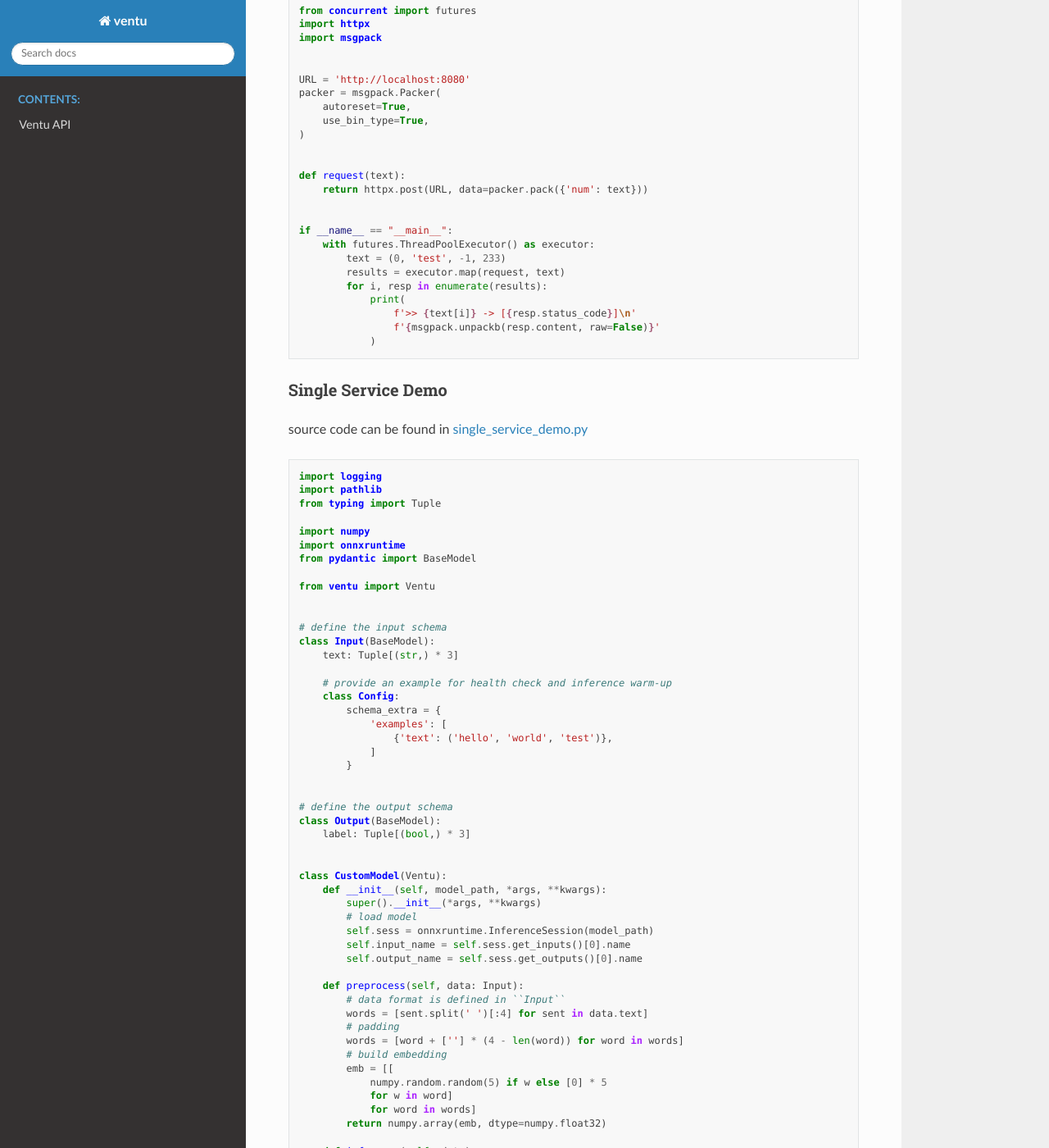
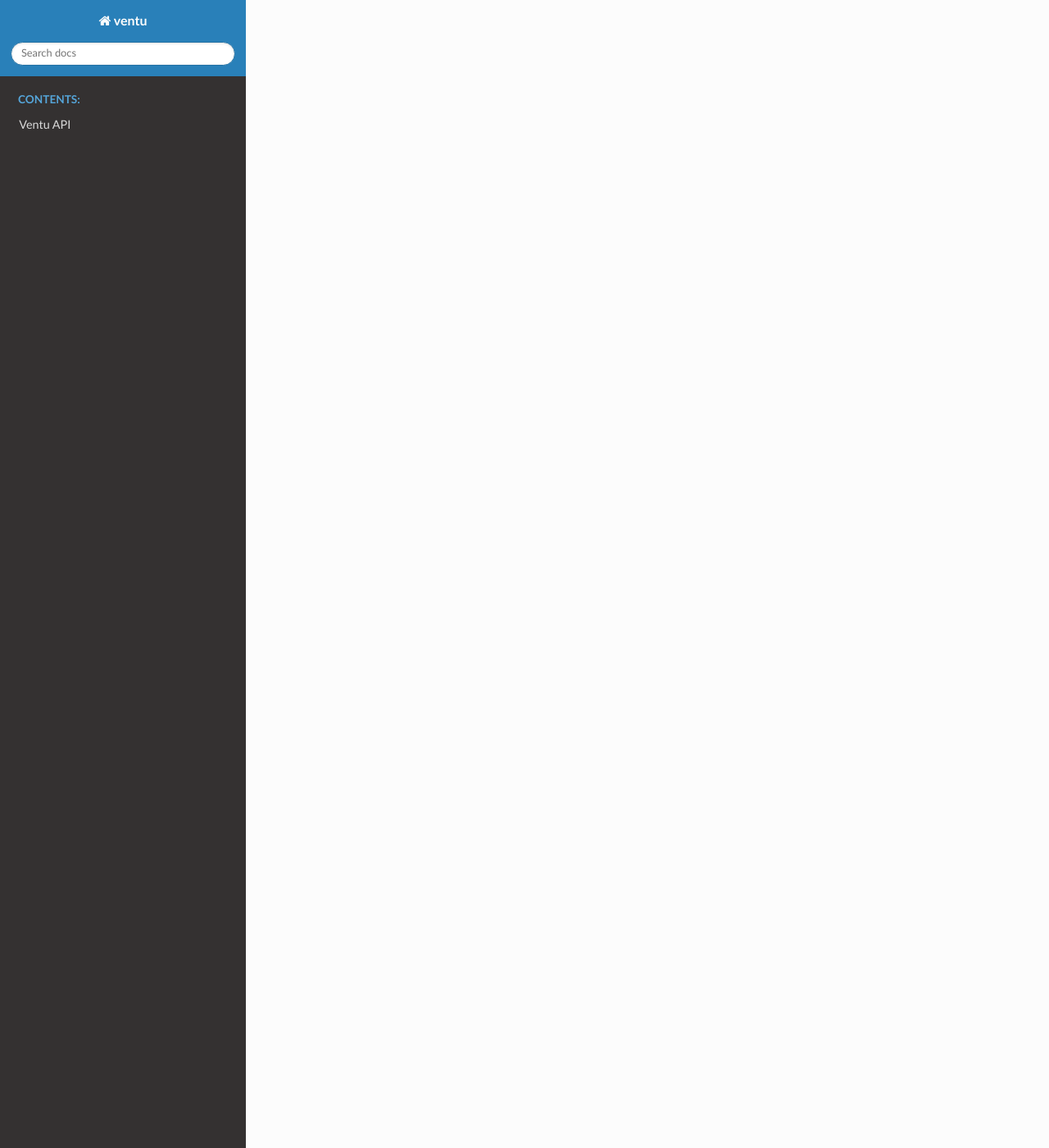
Before and after one commit to kemingy/ventu, a Sphinx documentation site: the page built from docs/source/index.rst, in a window 1280 px wide and 1400 px high, scrolled down 2326 px. Shown: the whole window at 82% size. Built offline with Sphinx 7.4.7 and the Read the Docs theme 2.0.0, drawn with Linux system fonts in a browser that asks for light colours; some of the changed text lies outside the part shown.

Commit message:
remove redundant part

```diff
--- a/docs/source/index.rst
+++ b/docs/source/index.rst
@@ -39,226 +39,6 @@
 -  health check
 -  inference warm-up
 
-How to use
-----------
-
--  define your request data schema and response data schema with
-   ``pydantic``
-
-   -  add examples to ``schema.Config.schema_extra[examples]`` for
-      warm-up and health check (optional)
-
--  inherit ``ventu.Ventu``, implement the ``preprocess`` and
-   ``postprocess`` methods
--  for standalone HTTP service, implement the ``inference`` method, run
-   with ``run_http``
--  for the worker behind dynamic batching service, implement the
-   ``batch_inference`` method, run with ``run_socket``
-
-check the `document <https://kemingy.github.io/ventu>`__ for API details
-
-Example
--------
-
-Dynamic Batching Demo
-~~~~~~~~~~~~~~~~~~~~~
-
-**Server**
-
-Need to run the `batching <https://github.com/kemingy/batching>`__
-server first.
-
-The demo code can be found in `batching
-demo <https://github.com/kemingy/batching/examples>`__.
-
-.. code:: python
-
-   import logging
-   from pydantic import BaseModel
-   from ventu import Ventu
-
-
-   # request schema
-   class Req(BaseModel):
-       num: int
-
-       # request examples, used for health check and inference warm-up
-       class Config:
-           schema_extra = {
-               'examples': [
-                   {'num': 23},
-                   {'num': 0},
-               ]
-           }
-
-
-   # response schema
-   class Resp(BaseModel):
-       square: int
-
-       # response examples, should be the true results for request examples
-       class Config:
-           schema_extra = {
-               'examples': [
-                   {'square': 23 * 23},
-                   {'square': 0},
-               ]
-           }
-
-
-   class ModelInference(Ventu):
-       def __init__(self, *args, **kwargs):
-           # init parent class
-           super().__init__(*args, **kwargs)
-
-       def preprocess(self, data: Req):
-           return data.num
-
-       def batch_inference(self, data):
-           return [num ** 2 for num in data]
-
-       def postprocess(self, data):
-           return {'square': data}
-
-
-   if __name__ == "__main__":
-       logger = logging.getLogger()
-       formatter = logging.Formatter(
-           fmt='%(asctime)s - %(levelname)s - %(module)s - %(message)s')
-       handler = logging.StreamHandler()
-       handler.setFormatter(formatter)
-       logger.setLevel(logging.DEBUG)
-       logger.addHandler(handler)
-
-       model = ModelInference(Req, Resp, use_msgpack=True)
-       model.run_socket('batching.socket')
-
-**Client**
-
-.. code:: python
-
-   from concurrent import futures
-   import httpx
-   import msgpack
-
-
-   URL = 'http://localhost:8080'
-   packer = msgpack.Packer(
-       autoreset=True,
-       use_bin_type=True,
-   )
-
-
-   def request(text):
-       return httpx.post(URL, data=packer.pack({'num': text}))
-
-
-   if __name__ == "__main__":
-       with futures.ThreadPoolExecutor() as executor:
-           text = (0, 'test', -1, 233)
-           results = executor.map(request, text)
-           for i, resp in enumerate(results):
-               print(
-                   f'>> {text[i]} -> [{resp.status_code}]\n'
-                   f'{msgpack.unpackb(resp.content, raw=False)}'
-               )
-
-Single Service Demo
-~~~~~~~~~~~~~~~~~~~
-
-source code can be found in
-`single_service_demo.py <example/single_service_demo.py>`__
-
-.. code:: python
-
-   import logging
-   import pathlib
-   from typing import Tuple
-
-   import numpy
-   import onnxruntime
-   from pydantic import BaseModel
-
-   from ventu import Ventu
-
-
-   # define the input schema
-   class Input(BaseModel):
-       text: Tuple[(str,) * 3]
-
-       # provide an example for health check and inference warm-up
-       class Config:
-           schema_extra = {
-               'examples': [
-                   {'text': ('hello', 'world', 'test')},
-               ]
-           }
-
-
-   # define the output schema
-   class Output(BaseModel):
-       label: Tuple[(bool,) * 3]
-
-
-   class CustomModel(Ventu):
-       def __init__(self, model_path, *args, **kwargs):
-           super().__init__(*args, **kwargs)
-           # load model
-           self.sess = onnxruntime.InferenceSession(model_path)
-           self.input_name = self.sess.get_inputs()[0].name
-           self.output_name = self.sess.get_outputs()[0].name
-
-       def preprocess(self, data: Input):
-           # data format is defined in ``Input``
-           words = [sent.split(' ')[:4] for sent in data.text]
-           # padding
-           words = [word + [''] * (4 - len(word)) for word in words]
-           # build embedding
-           emb = [[
-               numpy.random.random(5) if w else [0] * 5
-               for w in word]
-               for word in words]
-           return numpy.array(emb, dtype=numpy.float32)
-
-       def inference(self, data):
-           # model inference
-           return self.sess.run([self.output_name], {self.input_name: data})[0]
-
-       def postprocess(self, data):
-           # generate the same format as defined in ``Output``
-           return {'label': [bool(numpy.mean(d) > 0.5) for d in data]}
-
-
-   if __name__ == "__main__":
-       logger = logging.getLogger()
-       formatter = logging.Formatter(fmt='%(asctime)s - %(levelname)s - %(module)s - %(message)s')
-       handler = logging.StreamHandler()
-       handler.setFormatter(formatter)
-       logger.setLevel(logging.DEBUG)
-       logger.addHandler(handler)
-
-       model_path = pathlib.Path(__file__).absolute().parent / 'sigmoid.onnx'
-       model = CustomModel(str(model_path), Input, Output)
-       model.run_http(host='localhost', port=8000)
-
-try with ``httpie``
-
-.. code:: shell
-
-   # health check
-   http :8000/health
-   # inference
-   http POST :8000/inference text:='["hello", "world", "test"]'
-
-Open ``localhost:8000/apidoc/redoc`` in your browser to see the API
-document.
-
-**Run with Gunicorn**
-
-.. code:: shell
-
-   gunicorn -w 2 model.app
-
 .. |pypi| image:: https://img.shields.io/pypi/v/ventu.svg
    :target: https://pypi.python.org/pypi/ventu
 .. |versions| image:: https://img.shields.io/pypi/pyversions/ventu.svg
```
